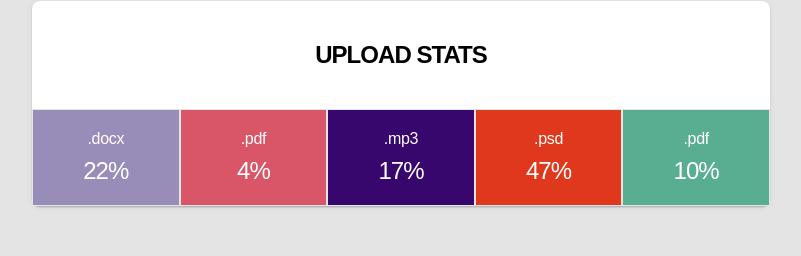
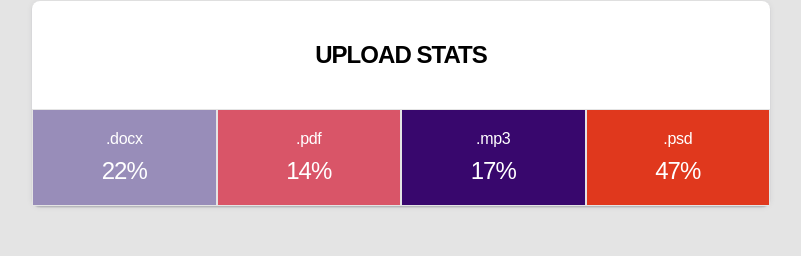
Before and after one commit to Mykola-Ts/goit-react-hw-01-components, a React (Create React App) app: page / in a window 1280 px wide. Shown: the part 619-875 px from the top of the page, without its empty margins (239-1040 px from the left). Built offline with nearby package versions, Linux system fonts and the light colour scheme.

Commit message:
completed tasks (corrected)

```diff
--- a/src/components/StatisticsList/StatisticsList.jsx
+++ b/src/components/StatisticsList/StatisticsList.jsx
@@ -3,13 +3,30 @@ import { List, ListItem } from './StatisticsList.styled';
 import PropTypes from 'prop-types';
 
 export const StatisticsList = ({ data }) => {
+  const labels = [];
+
+  for (let i = 0; i < data.length; i += 1) {
+    if (!!~labels.indexOf(data[i].label)) {
+      const id = labels.indexOf(data[i].label);
+
+      data[id].percentage += data[i].percentage;
+
+      data.splice(i, 1);
+      return;
+    } else {
+      labels.push(data[i].label);
+    }
+  }
+
   return (
     <List>
-      {data.map(({ id, label, percentage }) => (
-        <ListItem key={id}>
-          <StatisticsListItem label={label} percentage={percentage} />
-        </ListItem>
-      ))}
+      {data.map(({ id, label, percentage }) => {
+        return (
+          <ListItem key={id}>
+            <StatisticsListItem label={label} percentage={percentage} />
+          </ListItem>
+        );
+      })}
     </List>
   );
 };
--- a/src/components/StatisticsList/StatisticsList.styled.js
+++ b/src/components/StatisticsList/StatisticsList.styled.js
@@ -6,7 +6,7 @@ export const List = styled.ul`
 
 let backgroundColorItems = '';
 
-for (let i = 0; i <= 5; i += 1) {
+for (let i = 0; i < 5; i += 1) {
   backgroundColorItems += `&:nth-child(${
     i + 1
   }) {background-color: ${getRandomHexColor()}};`;
@@ -18,7 +18,7 @@ export const ListItem = styled.li`
   align-items: center;
   gap: 8px;
 
-  width: calc(100% / 5);
+  width: calc(100% / 4);
   border: 1px solid rgb(228 228 228);
   padding: 20px 0;
 
```
